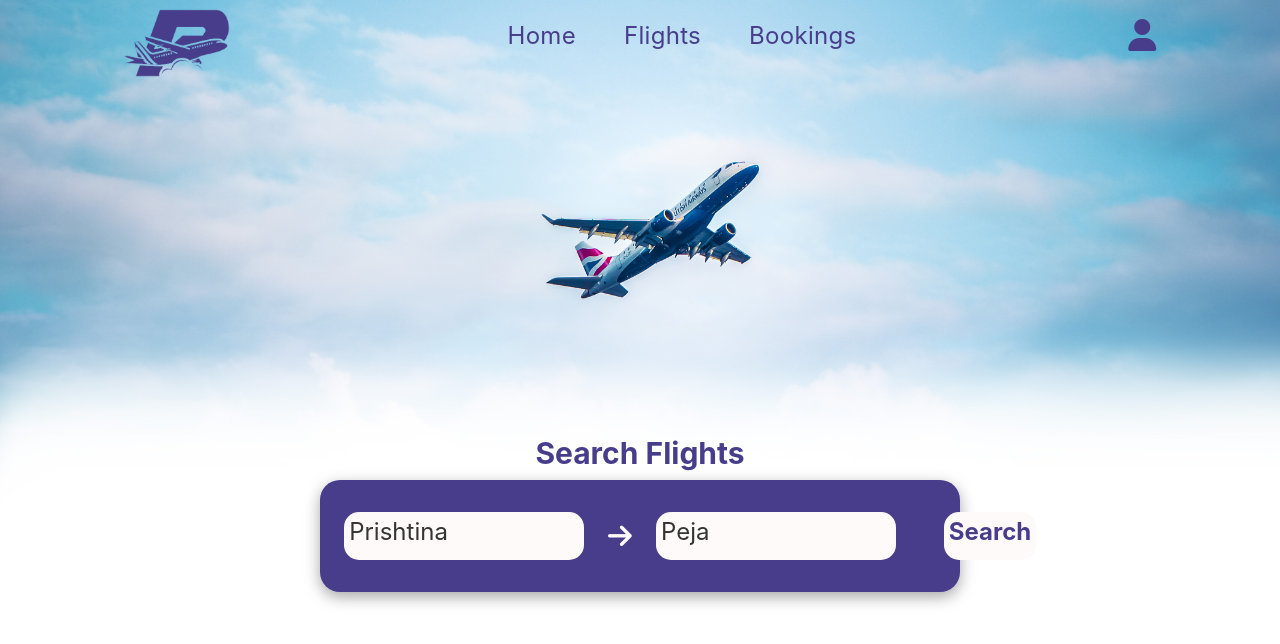
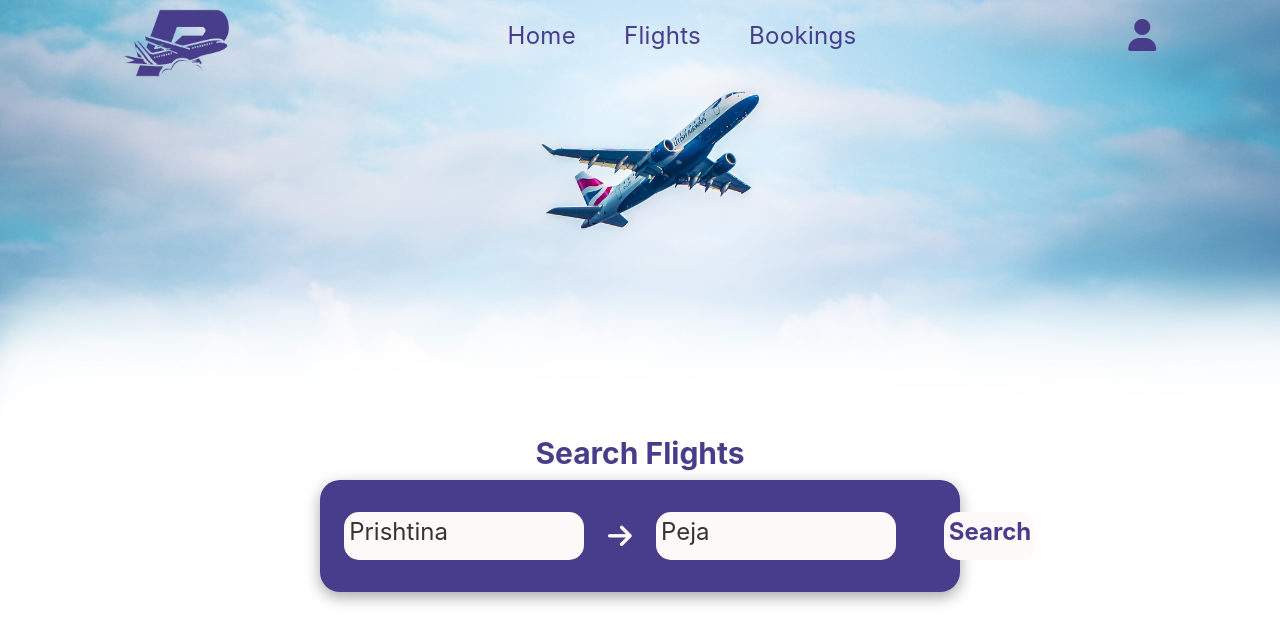
Before and after one commit to diarxha/travel, a React (Create React App) app in the folder client/: page / in a window 1280 px wide. Shown: the top 644 px of the page. Built offline with nearby package versions, Linux system fonts and the light colour scheme; no server answers; the HTML template or start-up script is replaced by a standard one.

Commit message:
ndryshime

```diff
--- a/client/src/Components/Hero.css
+++ b/client/src/Components/Hero.css
@@ -1,6 +1,6 @@
 #mbasja {
     position: absolute;
-    top: 0px;
+    top: -70px;
     z-index: -1;
     background-size: contain;
     width: 100%;
--- a/client/src/Components/Hero.js
+++ b/client/src/Components/Hero.js
@@ -20,5 +20,13 @@ function Hero() {
     )
   }
 
+  function Offers(){
+    return (
+      <div>
+
+      </div>
+    )
+  }
+
 
 export default Hero;
```
